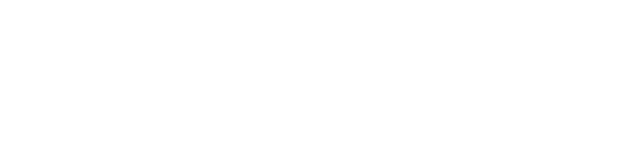
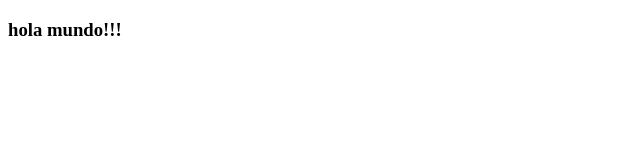
Before and after one commit to veronicazy77/proyecto-tailwind, a plain HTML site: page nosotros.html in a window 1280 px wide. Shown: the whole page, without its empty margins (0-640 px from the left). Drawn offline with Linux system fonts and the light colour scheme.

Commit message:
cambios de hola mundo

```diff
--- a/nosotros.html
+++ b/nosotros.html
@@ -6,6 +6,8 @@
     <title>Document</title>
 </head>
 <body>
-
+    <h3>
+        hola mundo!!!
+    </h3>
 </body>
 </html>
```
